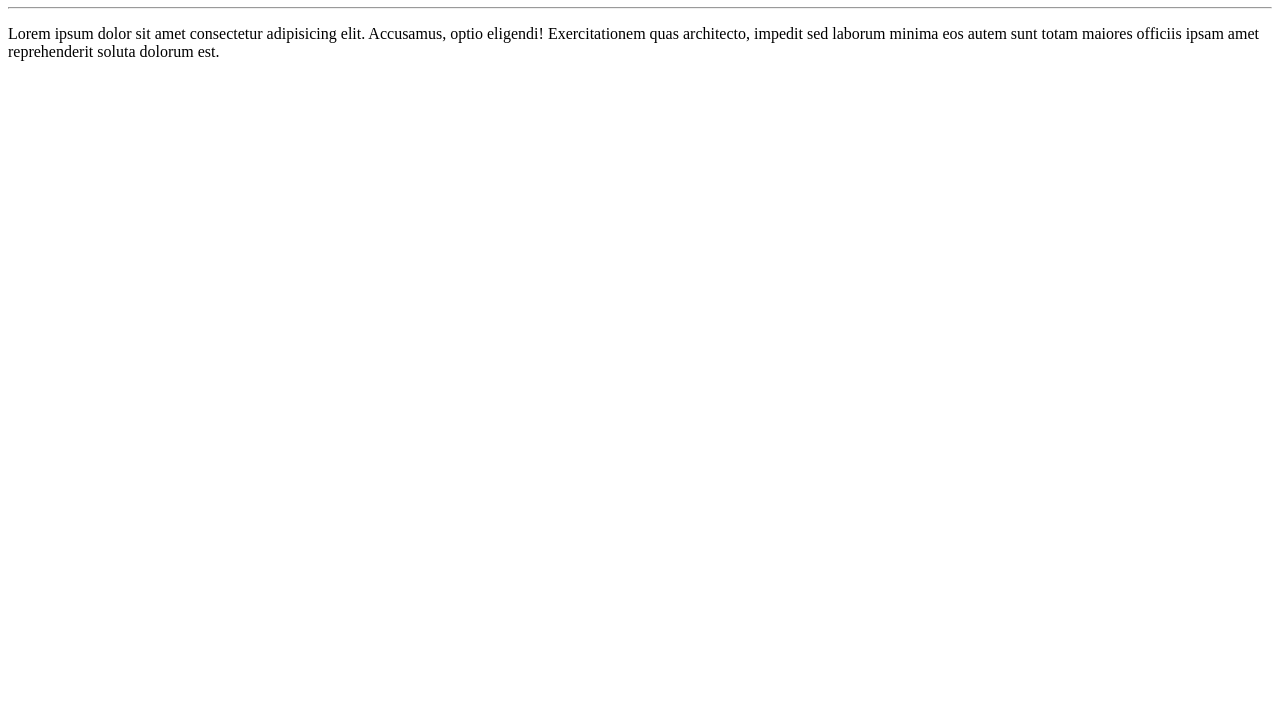
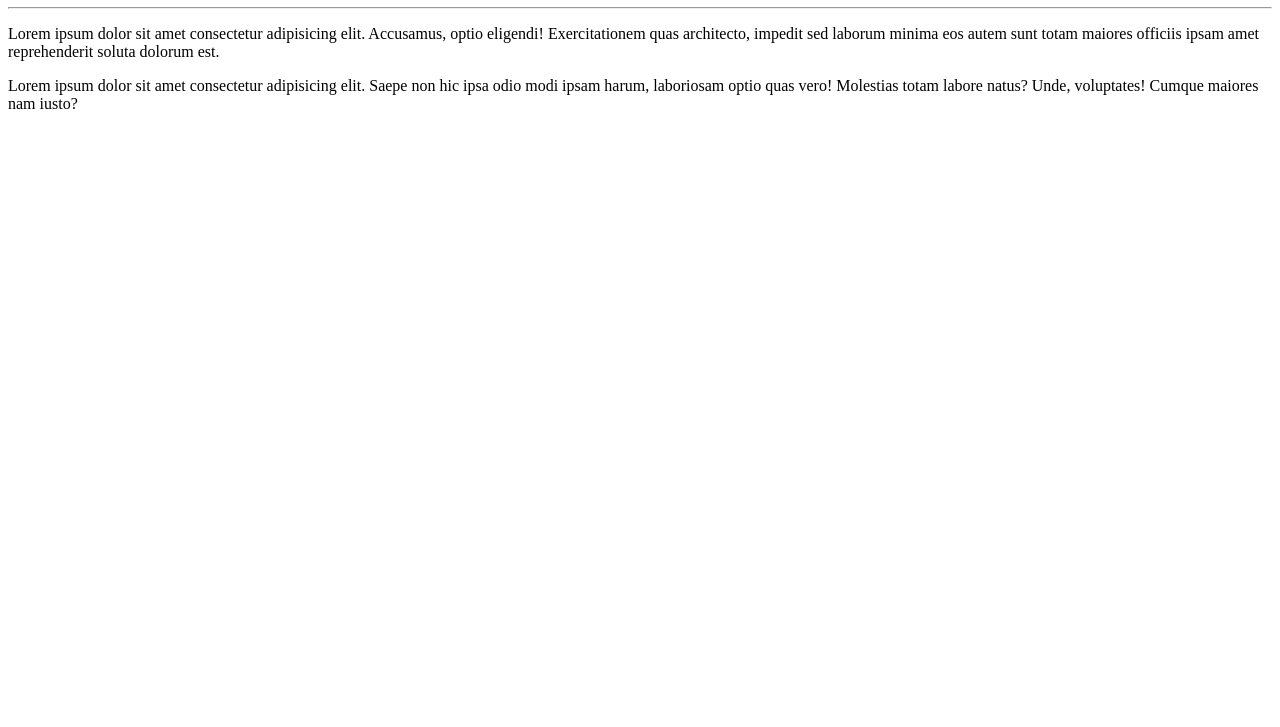
Before and after one commit to higormilleer/Ola--mundo, a plain HTML site: page site-exemplo/index.html in a window 1280 px wide. Shown: the part 73-800 px from the top of the page. Drawn offline with Linux system fonts and the light colour scheme.

Commit message:
mais um paragrafo

```diff
--- a/site-exemplo/index.html
+++ b/site-exemplo/index.html
@@ -9,5 +9,7 @@
         <h1>Ola, Mundo</h1>
         <hr>
         <p>Lorem ipsum dolor sit amet consectetur adipisicing elit. Accusamus, optio eligendi! Exercitationem quas architecto, impedit sed laborum minima eos autem sunt totam maiores officiis ipsam amet reprehenderit soluta dolorum est.</p>
+
+        <p>Lorem ipsum dolor sit amet consectetur adipisicing elit. Saepe non hic ipsa odio modi ipsam harum, laboriosam optio quas vero! Molestias totam labore natus? Unde, voluptates! Cumque maiores nam iusto?</p>
 </body>
 </html>
```
